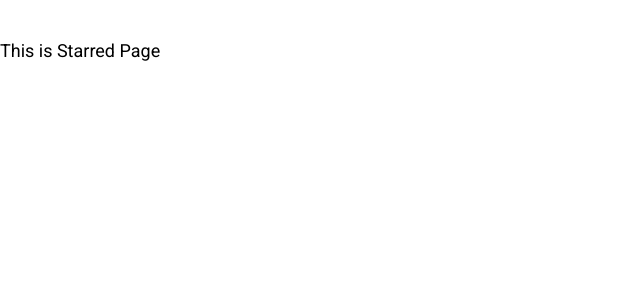
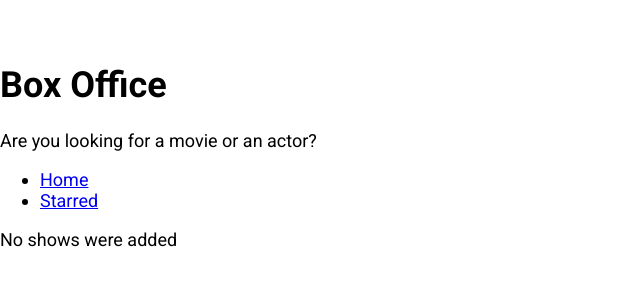
Before and after one commit to fakeyatogod/box-office, a React (Create React App) app: page /starred in a window 1280 px wide. Shown: the top 300 px of the page, without its empty margins (0-640 px from the left). Built offline with nearby package versions, Linux system fonts and the light colour scheme.

Commit message:
Show starred shows on Starred Page

```diff
--- a/src/pages/Starred.js
+++ b/src/pages/Starred.js
@@ -1,7 +1,43 @@
-import React from 'react';
+import React, { useState, useEffect } from 'react';
+import MainPageLayout from '../components/MainPageLayout';
+import { useShows } from '../misc/custom-hooks';
+import { apiGet } from '../misc/config';
+import ShowGrid from '../components/show/ShowGrid';
 
-function Starred() {
-  return <div>This is Starred Page</div>;
-}
+const Starred = () => {
+  const [starred] = useShows();
+
+  const [shows, setShows] = useState(null);
+  const [isLoading, setIsLoading] = useState(true);
+  const [error, setError] = useState(null);
+
+  useEffect(() => {
+    if (starred && starred.length > 0) {
+      const promises = starred.map(showId => apiGet(`/shows/${showId}`));
+
+      Promise.all(promises)
+        .then(apiData => apiData.map(show => ({ show })))
+        .then(results => {
+          setShows(results);
+          setIsLoading(false);
+        })
+        .catch(err => {
+          setError(err.message);
+          setIsLoading(false);
+        });
+    } else {
+      setIsLoading(false);
+    }
+  }, [starred]);
+
+  return (
+    <MainPageLayout>
+      {isLoading && <div>Shows are still loading</div>}
+      {error && <div>Error occured: {error}</div>}
+      {!isLoading && !shows && <div>No shows were added</div>}
+      {!isLoading && !error && shows && <ShowGrid data={shows} />}
+    </MainPageLayout>
+  );
+};
 
 export default Starred;
```
